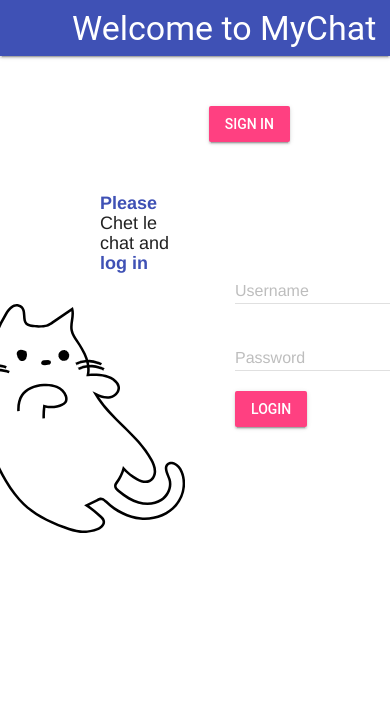
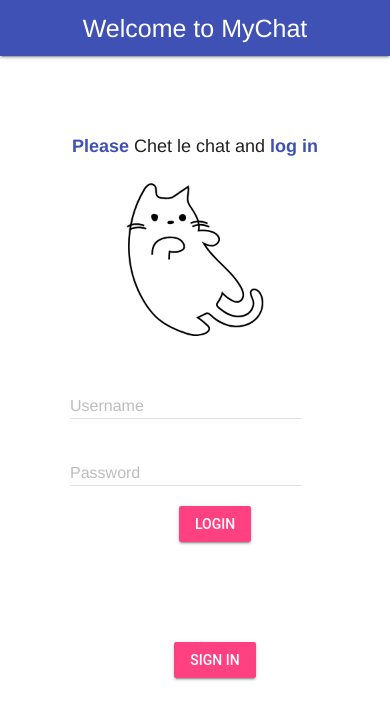
Before and after one commit to SarahZimmermann-Schmutzler/MyChat, a Django app: template MyChat/chatarea/templates/auth/login.html in a window 390 px wide. Shown: the top 720 px of the page. Run offline with Django 3.2, Linux system fonts and the light colour scheme; the template is opened without the code that fills it, so the values that code supplies are empty.

Commit message:
responsive login

```diff
--- a/MyChat/chatarea/templates/auth/login.html
+++ b/MyChat/chatarea/templates/auth/login.html
@@ -7,6 +7,10 @@
         height: 50vh;
         display: flex;
         /* background-color: blueviolet; */
+
+        @media(max-width: 899px) {
+            flex-direction: column;
+        }
     }
 
     .left-container {
@@ -17,6 +21,20 @@
         align-items:flex-end;
         margin-right: 20px;
         /* background-color: aqua; */
+
+        @media(max-width: 899px) {
+            width: 100%;
+            align-items: center;
+            justify-content: center;
+            margin-top: 30px;
+            margin-right: 0;
+        }
+    }
+
+    .cat {
+        @media(max-width: 449px) {
+            width: 150px;
+        }
     }
 
     .text-container {
@@ -31,19 +49,37 @@
         align-items: center;
         margin-left: 20px;
         /* background-color: yellow; */
+
+        @media(max-width: 899px) {
+            width: 100%;
+            align-items: center;
+            justify-content: center;
+            margin-top: 30px;
+            flex-direction: column;
+        }
     }
 
     .form {
         margin-bottom: 50px;
         display: flex;
         flex-direction: column;
+
+        @media(max-width: 899px) {
+            align-items: center;
+            justify-content: center;
+            width: 100%;
+        }
     }
 
     .sign-in {
-        /* margin-top: -430px; */
         position: absolute;
         top: 50px;
         right: 100px;
+
+        @media(max-width: 899px) {
+            position: static;
+            margin-top: 50px;
+        }
     }
 
     .mdl-textfield__input {
@@ -62,7 +98,7 @@
 
         <div>
             {% load static %}
-            <img src="{% static 'img/cat.png' %}">
+            <img class="cat" src="{% static 'img/cat.png' %}">
         </div>
     </div>
 
--- a/MyChat/chatarea/templates/chat/index.html
+++ b/MyChat/chatarea/templates/chat/index.html
@@ -78,12 +78,10 @@
 <style>
     .content-container {
         width: 100%;
-        /* height: 50vh; */
         display: flex;
         flex-direction: column;
         align-items: center;
         justify-content: center;
-        /* background-color: blueviolet; */
     }
 
     .message-container {
@@ -93,7 +91,6 @@
         flex-direction: column;
         overflow-y: scroll;
         padding: 20px;
-        /* background-color: brown; */
     }
 
     ::-webkit-scrollbar {
@@ -111,7 +108,6 @@
         align-items: flex-end;
         flex-direction: column;
         margin-bottom: 20px;
-        /* background-color: aqua; */
     }
 
     .member-messages {
@@ -119,7 +115,6 @@
         align-items: flex-start;
         flex-direction: column;
         margin-bottom: 20px;
-        /* background-color: cadetblue; */
     }
 
     .message-user {
--- a/MyChat/static/css/style.css
+++ b/MyChat/static/css/style.css
@@ -1,5 +1,9 @@
 .page-content {
     padding: 100px 100px;
+
+    @media(max-width: 449px) {
+        padding: 50px 50px;
+    }
 }
 
 .color-grey {
--- a/MyChat/templates/base.html
+++ b/MyChat/templates/base.html
@@ -17,22 +17,55 @@
 </head>
 
 <body>
+    <style>
+        .page-content {
+            padding: 100px 100px;
+
+            @media(max-width: 449px) {
+                padding: 50px 50px;
+            }
+
+            @media(max-width: 349px) {
+                padding: 20px 20px;
+            }
+        }
+
+        .title-container {
+            @media(max-width: 449px) {
+                width: 100%;
+                display: flex;
+                justify-content: center !important;
+                align-items: center !important;
+                padding: 0;
+            }
+        }
+
+        .welcome {
+            font-size: 36px;
+
+            @media(max-width: 449px) {
+                font-size: 25px;
+            }
+        }
+    </style>
+
+
     <!-- Always shows a header, even in smaller screens. -->
     <div class="mdl-layout mdl-js-layout mdl-layout--fixed-header">
         <header class="mdl-layout__header">
-        <div class="mdl-layout__header-row">
+            <div class="mdl-layout__header-row title-container">
                 <!-- Title -->
                 {% if request.user.is_authenticated %}
-            <span class="mdl-layout-title">Welcome to MyChat, {{request.user}}</span>
+                <span class="mdl-layout-title welcome">Welcome to MyChat, {{request.user}}</span>
                 <!-- user is welcomed by name if logged in -->
 
                 {% else %}
-            <h3>Welcome to MyChat</h3>
+                <span class="welcome">Welcome to MyChat</span>
 
                 {% endif %}
 
                 <!-- Add spacer, to align navigation to the right -->
-            <div class="mdl-layout-spacer"></div>
+                <!-- <div class="mdl-layout-spacer"></div> -->
                 <!-- Navigation. We hide it in small screens. -->
                 <!-- <nav class="mdl-navigation mdl-layout--large-screen-only">
                 <a class="mdl-navigation__link" href="">Link</a>
```
Lines whose indentation alone changed are shown as unchanged.
